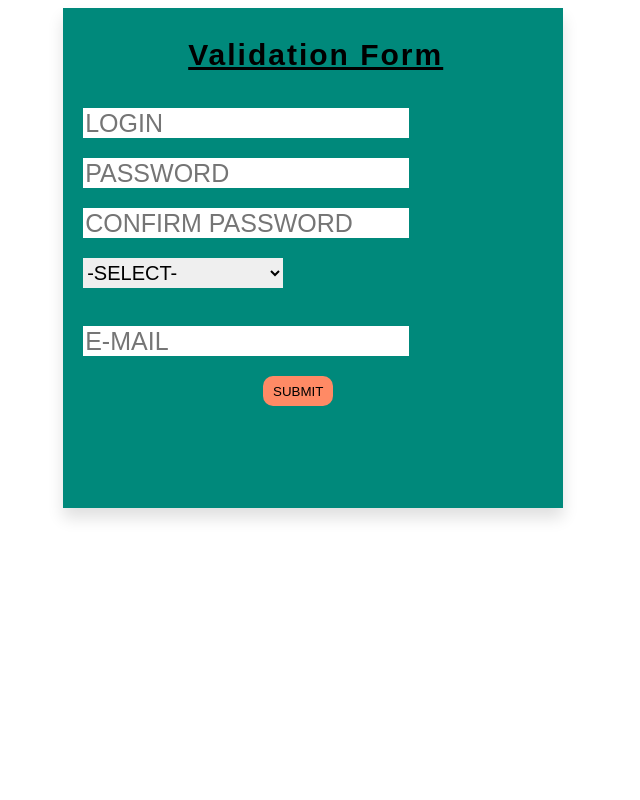
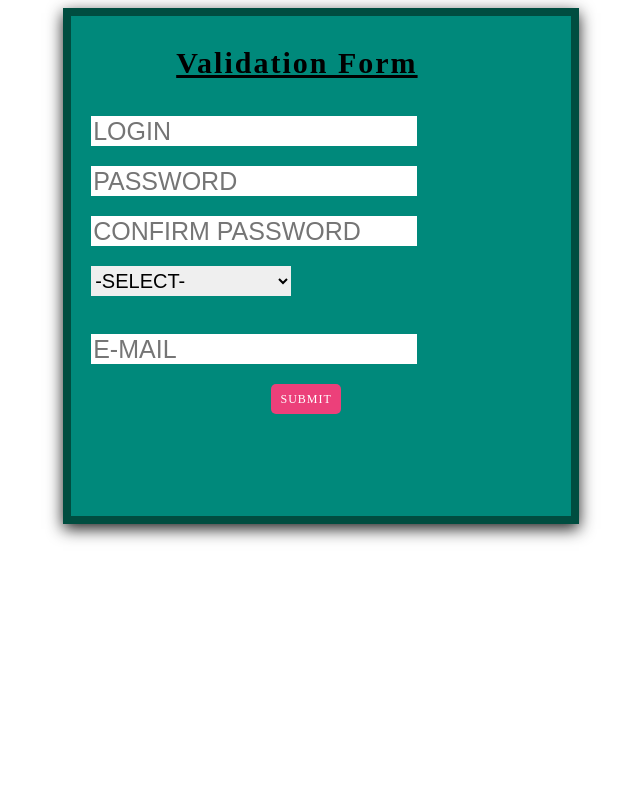
Before and after one commit to amit0805kumar/validate, a PHP site: page / in a window 1280 px wide. Shown: the whole page, without its empty margins (324-964 px from the left). Run offline with PHP 8.4, Linux system fonts and the light colour scheme; some web fonts are replaced.

Commit message:
new fonts applied

```diff
--- a/style.css
+++ b/style.css
@@ -1,21 +1,31 @@
+ @font-face
+    {
+            font-family:OrbitronBlack;
+            src:url(fonts/Orbitron-Black.ttf);
+        }
+*
+{
+    font-family: sans-serif;
+}
 #outer
 {
     background:#00897B;
     width: 500px;
     height: 500px;
     border: none;
-    box-shadow: 0px 10px 15px 0px #E0E0E0;
+    box-shadow: 0px 5px 15px 0px #212121;
     margin-left: 30%;
     position: relative;
+    border: 8px solid #004d40;
 }
 #heading
 {
     font-size: 30px;
-    font-family: sans-serif;
+    font-family: OrbitronBlack;
     color: black;
     letter-spacing: 2px;
     position: absolute;
-    left: 25%;
+    left: 21%;
     margin-top: 30px;
     text-decoration: underline;
 }
@@ -64,11 +74,22 @@
 {
     margin-left: 200px;
     border: none;
-    background: #FF8A65;
-    border-radius: 10px;
+    background:#ec407a;
+    border-radius: 5px;
     width: 70px;
     height: 30px;
     margin-top: 20px;
+    font-size: 12px;
+   font-family: OrbitronBlack;
+
+    color: white;
+    letter-spacing: 1px;
+    padding: 1px;
+}
+#submit:hover
+{
+    background: white;
+    color: #ec407a;
 }
 #sizelogin,#sizeemail,#sizepass
 {
```
